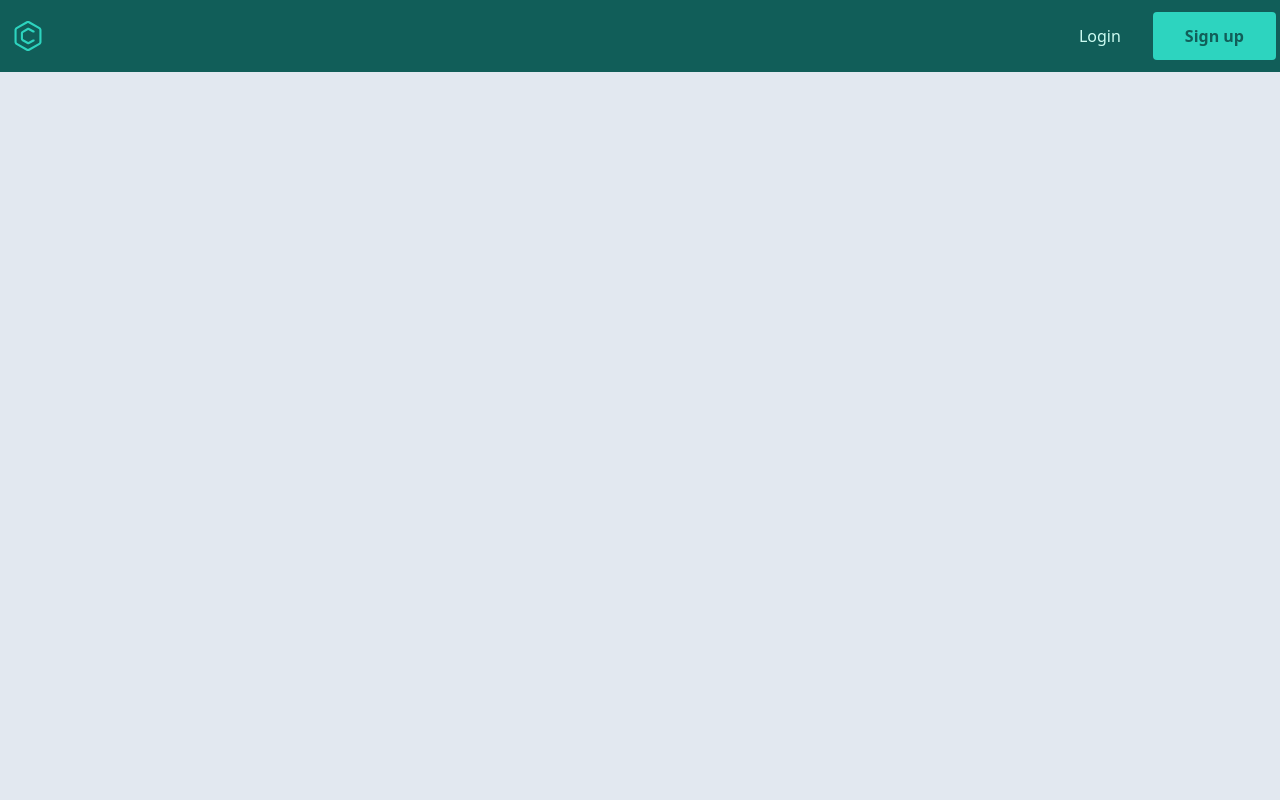
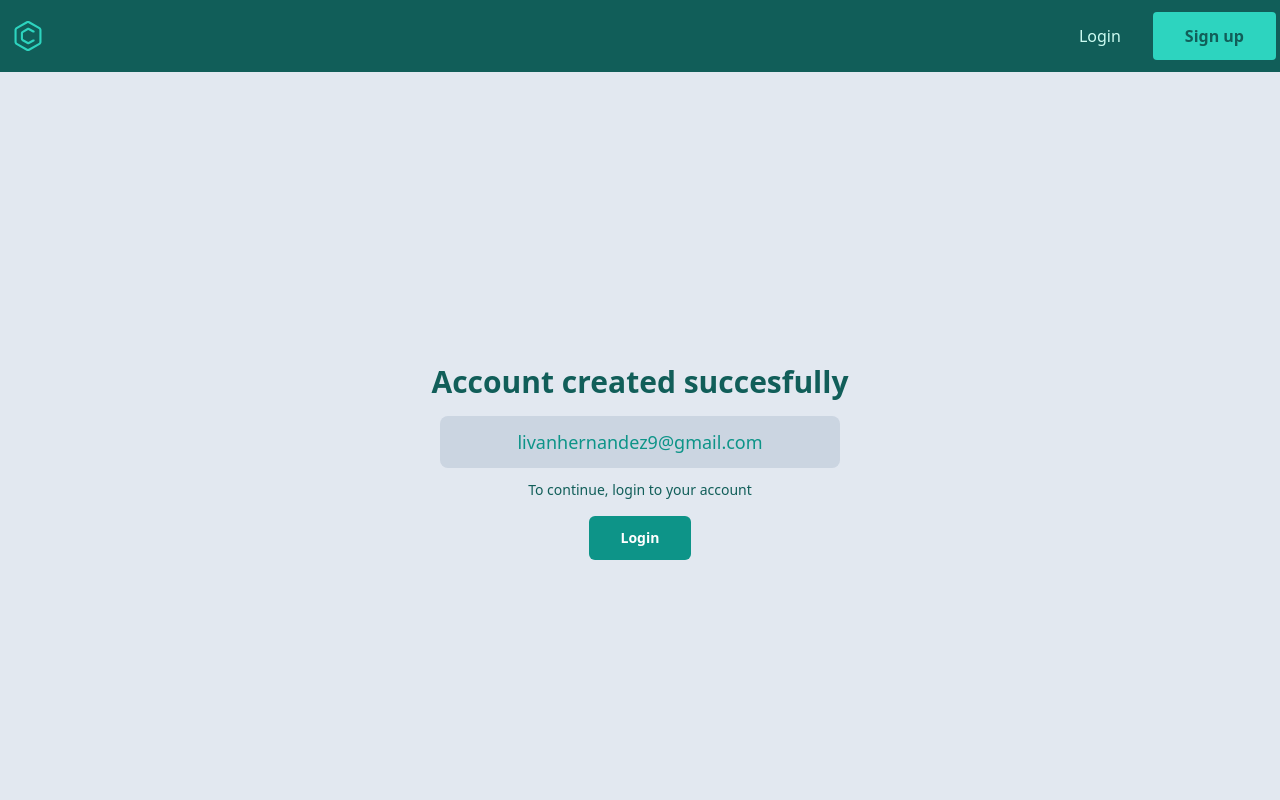
Before and after one commit to Lusanco/PalitasPR, a Svelte app in the folder frontend/: page /success in a window 1280 px wide. Shown: the top 800 px of the page. Built offline with nearby package versions, Linux system fonts and the light colour scheme.

Commit message:
Implementation - Implemented sign up success view and route

```diff
--- a/frontend/src/App.svelte
+++ b/frontend/src/App.svelte
@@ -7,6 +7,7 @@
   import Login from "./components/Login.svelte";
   import Footer from "./components/Footer.svelte";
   import Signup from "./components/Signup.svelte";
+  import SignSuccess from "./components/SignSuccess.svelte";
 
   let searchInput = document.getElementById("search-input");
   let townInput = "All"; // No default town selected
@@ -50,6 +51,7 @@
       <Route path="/" component={PageSearchBar} />
       <Route path="/login" component={Login} />
       <Route path="/signup" component={Signup} />
+      <Route path="/success" component={SignSuccess} />
     </Router>
   </Main>
   <Footer></Footer>
--- /dev/null
+++ b/frontend/src/components/SignSuccess.svelte
@@ -0,0 +1,73 @@
+<script>
+    import { onMount } from "svelte";
+    import { link } from "svelte-routing";
+    import axios from "axios";
+
+    let password, confirmPassword, errorMessage, email = "";
+    let accEmail = "livanhernandez9@gmail.com";
+
+    async function handleSignup() {
+      if (password !== confirmPassword) {
+        errorMessage = "Passwords do not match!";
+        return; // Prevent unnecessary API call
+      }
+
+      const data = {
+        first_name: "N/A",
+        last_name: "N/A",
+        email: email,
+        password: password,
+      };
+
+      // let user = JSON.stringify(data);
+      axios
+        .post("/api/create_object", data)
+        // .get("https://jsonplaceholder.typicode.com/users")
+        .then((response) => {
+          console.log(response);
+          // Update the UI with success message
+          errorMessage = `You have successfully created an account with the following email: ${email}`;
+          // Add another line with a link to login
+          errorMessage += "<br> To continue, login with your account, click below!";
+        })
+        .catch((error) => {
+          console.log(error);
+          errorMessage = error;
+        });
+    }
+
+    onMount(() => {
+      errorMessage = ""; // Clear any previous error messages on component mount
+    });
+  </script>
+
+  <!-- <div class="flex flex-col items-center justify-center h-full max-w-lg p-6 m-auto text-teal-800 rounded-md sm:p-10">
+    <div class="mb-8 text-center">
+      <h1 class="my-3 text-4xl font-bold">You have succesfully created an account using this email: </h1>
+      <p class="text-sm text-teal-600">livanhernandez9@gmail.com</p>
+    </div>
+
+    <div class="space-y-2">
+      <p class="px-6 text-sm text-center text-teal-600">{errorMessage}</p>
+      <p class="px-6 text-sm text-center text-teal-600">
+        To continue, login with your account, click below!
+        <a use:link href="/login" rel="noopener noreferrer" role="button" class="font-semibold text-teal-600 hover:underline">
+          Login
+        </a>
+      </p> -->
+
+      <div class="flex flex-col items-center justify-center h-full max-w-lg p-6 m-auto text-teal-800 rounded-md sm:p-10">
+        <div class="mb-8 text-center">
+          <h1 class="my-3 text-3xl font-bold text-wrap">Account created succesfully</h1>
+          <!-- <p class="px-6 mt-2 text-sm text-center text-teal-600">Account email address:</p> -->
+          <div class="p-3 m-2 mt-4 rounded-lg bg-slate-300">
+          <p class="text-lg text-teal-600">{accEmail}</p>
+        </div>
+        <p class="px-6 mt-3 text-sm text-center">
+            To continue, login to your account
+          </p>
+          <p class="px-6 pt-4 text-sm text-center text-teal-600">
+            <button type="button" class="px-8 py-3 font-semibold text-white bg-teal-600 rounded-md hover:bg-teal-800"><a use:link href="/login" rel="noopener noreferrer" role="button">Login</a></button>
+          </p>
+        </div>
+  </div>
```
